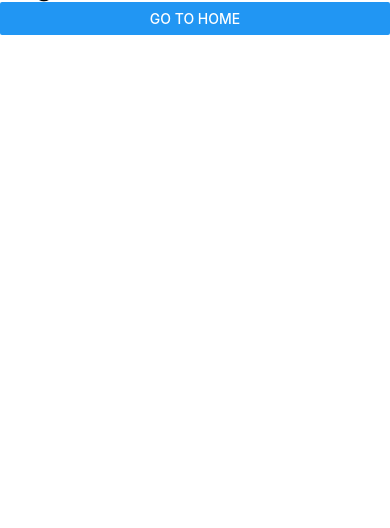
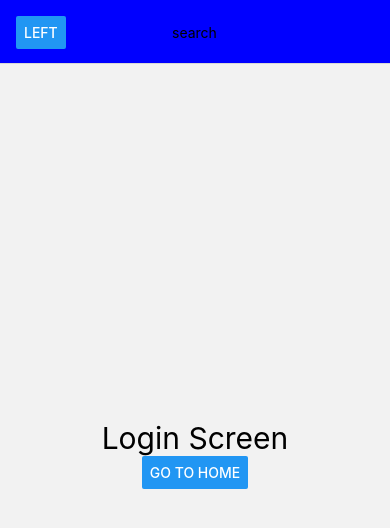
Before and after one commit to OodlesDevGarvit/React-native-training, a React Native app: screen /Login in a window 390 px wide. Shown: the top 528 px of the page. Built offline with nearby package versions, Linux system fonts and the light colour scheme.

Commit message:
adding style for single screen  and common style for all screen

```diff
--- a/App.js
+++ b/App.js
@@ -2,39 +2,51 @@ import React, { useEffect, useRef, useState } from "react";
 import { View, Text, StyleSheet, FlatList, Button } from "react-native"
 import { NavigationContainer } from "@react-navigation/native";
 import { createNativeStackNavigator } from "@react-navigation/native-stack";
+import Header from "./Components/Header";
+import Home from "./Components/Home";
+import Login from "./Components/Login";
 
 const App = () => {
 
   const Stack = createNativeStackNavigator();
 
+  const addBtn = ()=>{
+    console.warn("btn is called");
+  }
+
   return (
-    <View >
-      <NavigationContainer>
-        <Stack.Navigator>
-          <Stack.Screen name="Login" component={Login} />
-          <Stack.Screen name="Home" component={Home} />
-        </Stack.Navigator>
-      </NavigationContainer>
+    <NavigationContainer>
+      <Stack.Navigator screenOptions={{
+          headerStyle:{
+            backgroundColor:"blue",
+          },
+          headerTintColor:"orange",
+          headerTitleStyle:{
+            fontSize:25
+          }
+        }} >
+        <Stack.Screen name="Login" component={Login}
+        options={{
+          headerTitle:()=><Button title="left" onPress={addBtn}/>,
+          headerRight:()=><Header />,
+          headerStyle:{
+            backgroundColor:"blue",
+          },
+          headerTintColor:"white",
+          headerTitleStyle:{
+            fontSize:40
+          }
+        }}
+        />
+        <Stack.Screen name="Home" component={Home} />
+      </Stack.Navigator>
+    </NavigationContainer>
 
-    </View>
   );
 }
 
-const Home = () => {
-  return (
-    <View style={{ flex: 1,  justifyContent: 'center', alignContent: 'center' }}>
-      <Text style={{fontSize: 30}}>Home Screen</Text>
-    </View>
-  );
-}
 
-const Login = (props) => {
-  return (
-    <View style={{ flex: 1,  justifyContent: 'center', alignContent: 'center' }}>
-      <Text style={{fontSize: 30}}>Login Screen</Text>
-      <Button title="go to home" onPress={() => props.navigation.navigate("Home")} />
-    </View>
-  );
-}
+
+
 
 export default App;
--- /dev/null
+++ b/Components/Header.js
@@ -0,0 +1,10 @@
+import { TextInput } from "react-native";
+
+const Header = () => {
+    return (
+        <TextInput
+            placeholder="search"
+        />
+    );
+}
+export default Header;
--- /dev/null
+++ b/Components/Home.js
@@ -0,0 +1,12 @@
+import React from "react";
+import { View, Text } from "react-native";
+
+const Home = () => {
+  return (
+    <View style={{ flex: 1, justifyContent: 'center', alignItems: 'center' }}>
+      <Text style={{ fontSize: 30 }}>Home Screen</Text>
+    </View>
+  );
+}
+
+export default Home;
--- /dev/null
+++ b/Components/Login.js
@@ -0,0 +1,12 @@
+import React from "react";
+import { View, Text ,Button} from "react-native";
+
+const Login = (props) => {
+  return (
+    <View style={{ flex: 1, justifyContent: 'center', alignItems: 'center' }}>
+      <Text style={{ fontSize: 30 }}>Login Screen</Text>
+      <Button title="go to home" onPress={() => props.navigation.navigate("Home")} />
+    </View>
+  );
+}
+export default Login;
```
